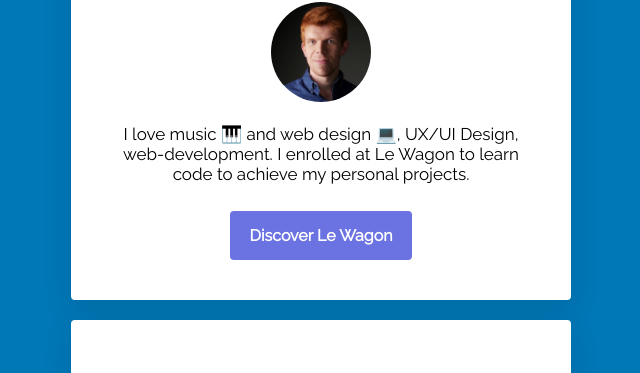
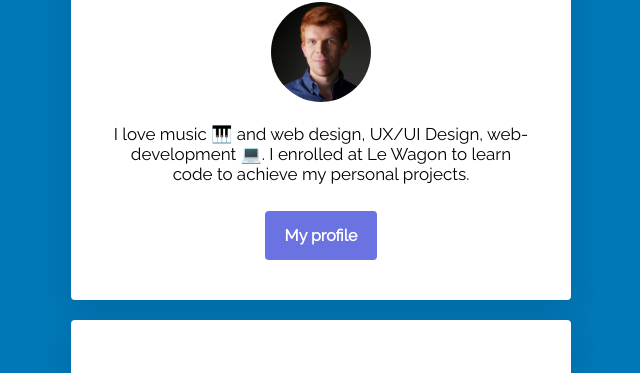
Before and after one commit to trazip/profile, a plain HTML site: page index.html in a window 1280 px wide. Shown: the part 149-522 px from the top of the page, without its empty margins (319-959 px from the left). Drawn offline with Linux system fonts and the light colour scheme.

Commit message:
Update index.html

```diff
--- a/index.html
+++ b/index.html
@@ -14,10 +14,10 @@
         <h1>Hello, I'm Pierre 😎</h1>
         <img src="./images/profile_pic.png" width="100px" class="img-circle" alt="Pierre Penhard"/>
         <p>
-          I love music 🎹 and web design 💻, UX/UI Design, web-development. I enrolled
+          I love music 🎹 and web design, UX/UI Design, web-development 💻. I enrolled
           at Le Wagon to learn code to achieve my personal projects.
         </p>
-        <a href="#" class="btn-blue">Discover Le Wagon</a>
+        <a href="https://trazip.github.io/profile/" class="btn-blue">My profile</a>
       </div>
       <div class="card">
         <h2>Follow me</h2>
```
